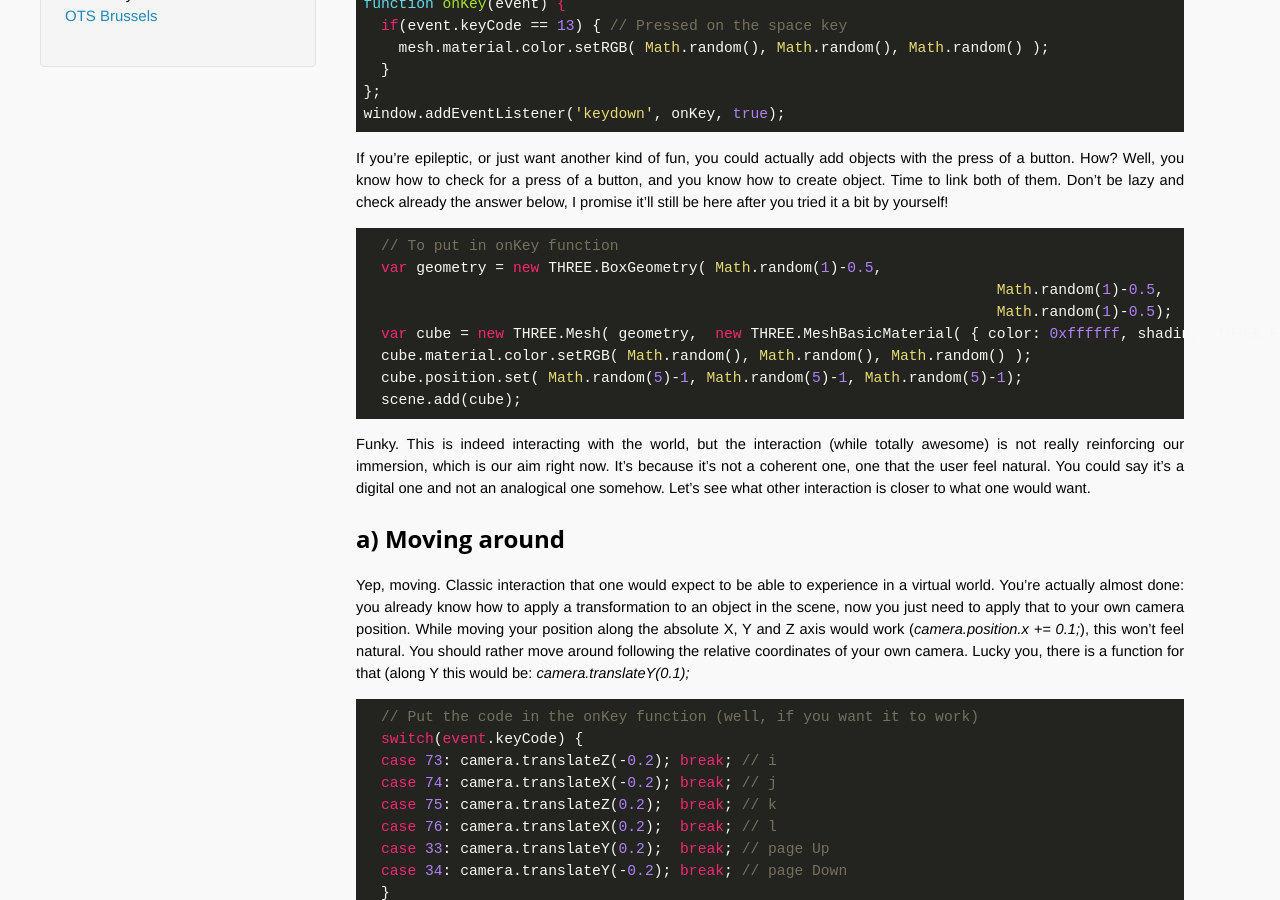
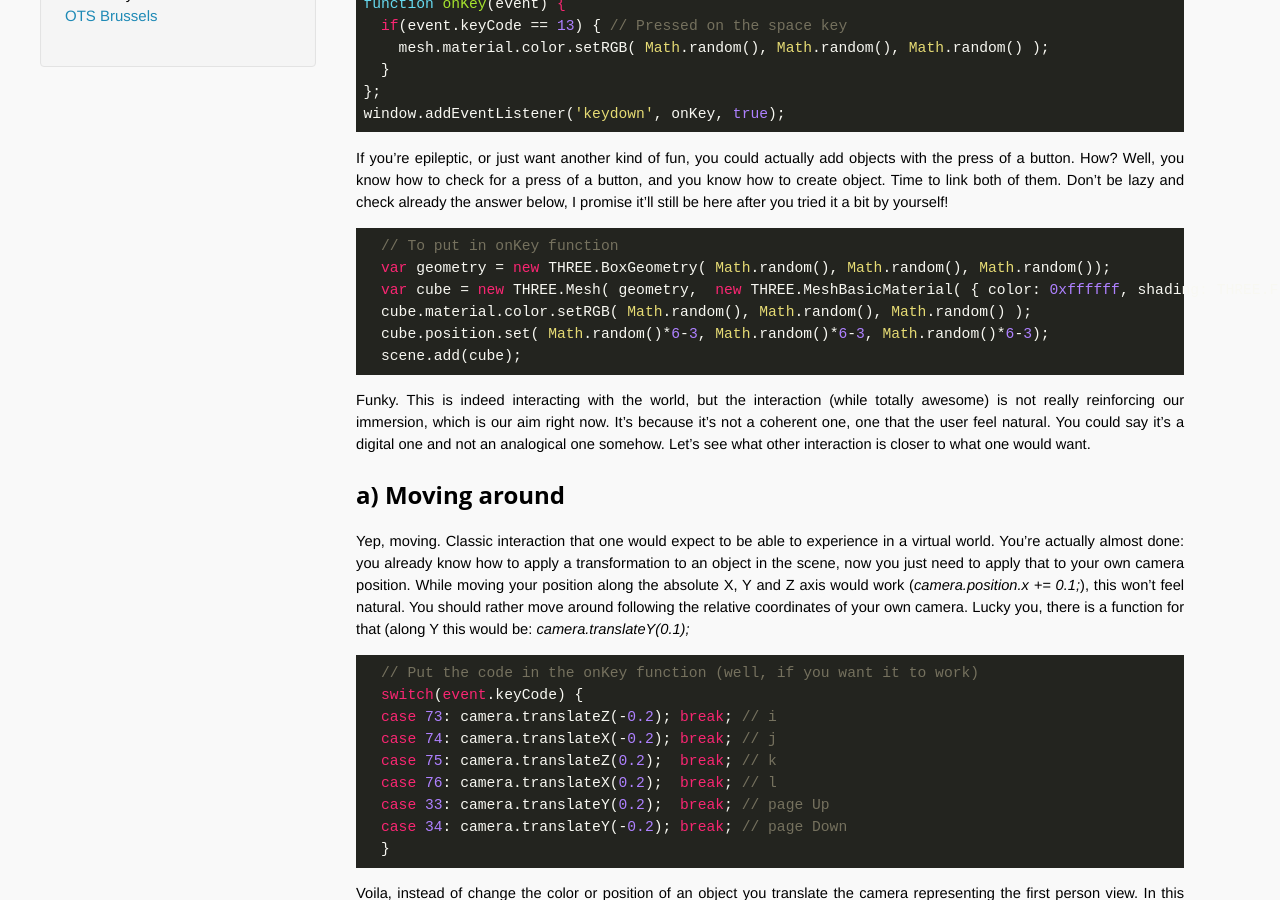
Before and after one commit to OpenTechSchool-Brussels/webVR-for-3D-graphics-and-music, a Jekyll site: the page built from interacting-within-the-scene.markdown, in a window 1280 px wide and 900 px high, scrolled down 563 px. Built offline with Jekyll 4.4.1, drawn with Linux system fonts in a browser that asks for light colours; Markdown is read by kramdown in place of the engine named in the settings.

Commit message:
Update interacting-within-the-scene.markdown

````diff
--- a/interacting-within-the-scene.markdown
+++ b/interacting-within-the-scene.markdown
@@ -26,12 +26,10 @@ If you're epileptic, or just want another kind of fun, you could actually add ob
 
 ```javascript
   // To put in onKey function
-  var geometry = new THREE.BoxGeometry( Math.random(1)-0.5,
-                                                                        Math.random(1)-0.5,
-                                                                        Math.random(1)-0.5);
+  var geometry = new THREE.BoxGeometry( Math.random(), Math.random(), Math.random());
   var cube = new THREE.Mesh( geometry,  new THREE.MeshBasicMaterial( { color: 0xffffff, shading: THREE.FlatShading } ));
   cube.material.color.setRGB( Math.random(), Math.random(), Math.random() );
-  cube.position.set( Math.random(5)-1, Math.random(5)-1, Math.random(5)-1);
+  cube.position.set( Math.random()*6-3, Math.random()*6-3, Math.random()*6-3);
   scene.add(cube);
 ```
 
````
